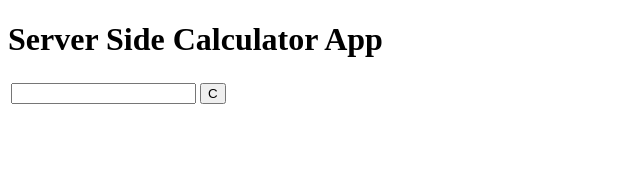
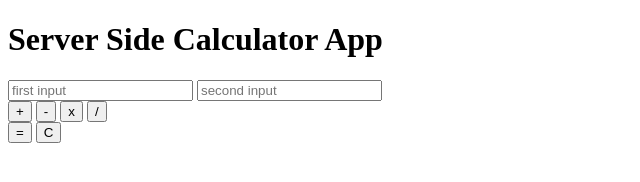
Before and after one commit to jengler22/-weekend-server-calculator, a plain HTML site: page index.html in a window 1280 px wide. Shown: the whole page, without its empty margins (0-640 px from the left). Drawn offline with nearby package versions, Linux system fonts and the light colour scheme.

Commit message:
added more to html file

```diff
--- a/index.html
+++ b/index.html
@@ -9,18 +9,31 @@
 <body>
     <h1>Server Side Calculator App</h1>
 
-    <div class="container">
+    <div>
+        <p>
+            <input type="number" id="firstInput" placeholder="first input" />
+            <input type="number" id="secondInput" placeholder="second input" />
+            <br>
+            <button onClick="useButton(event)" id="addition" value="+">+</button>
+            <button onClick="useButton(event)" id="subtraction" value="-">-</button>
+            <button onClick="useButton(event)" id="multiplication" value="*">x</button>
+            <button onClick="useButton(event)" id="division" value="/">/</button>
+            <br>
+            <button onClick="equals(event)" id="equalsButton">=</button>
+            <button onClick="clearInputs" id="clearButton">C</button>
+        </p>
+    </div>
 
-        <table>
-            <tr>
-                <td colspan="3"><input type='text'id='result' class='screen' style="text-align:right;"></td>
-                <td <input type="text" id="calcInput"><button onClick="clearScreen(event)">C</button> </td>
-
-            </tr>
-        </table>
+    <div id="historyDiv">
 
     </div>
 
+    <div id="historyResultsDiv">
+
+    </div>
+
+    <script src="https://cdn.jsdelivr.net/npm/axios/dist/axios.min.js"></script>
+    <script src="client.js"></script>
 
 </body>
 </html>
```
